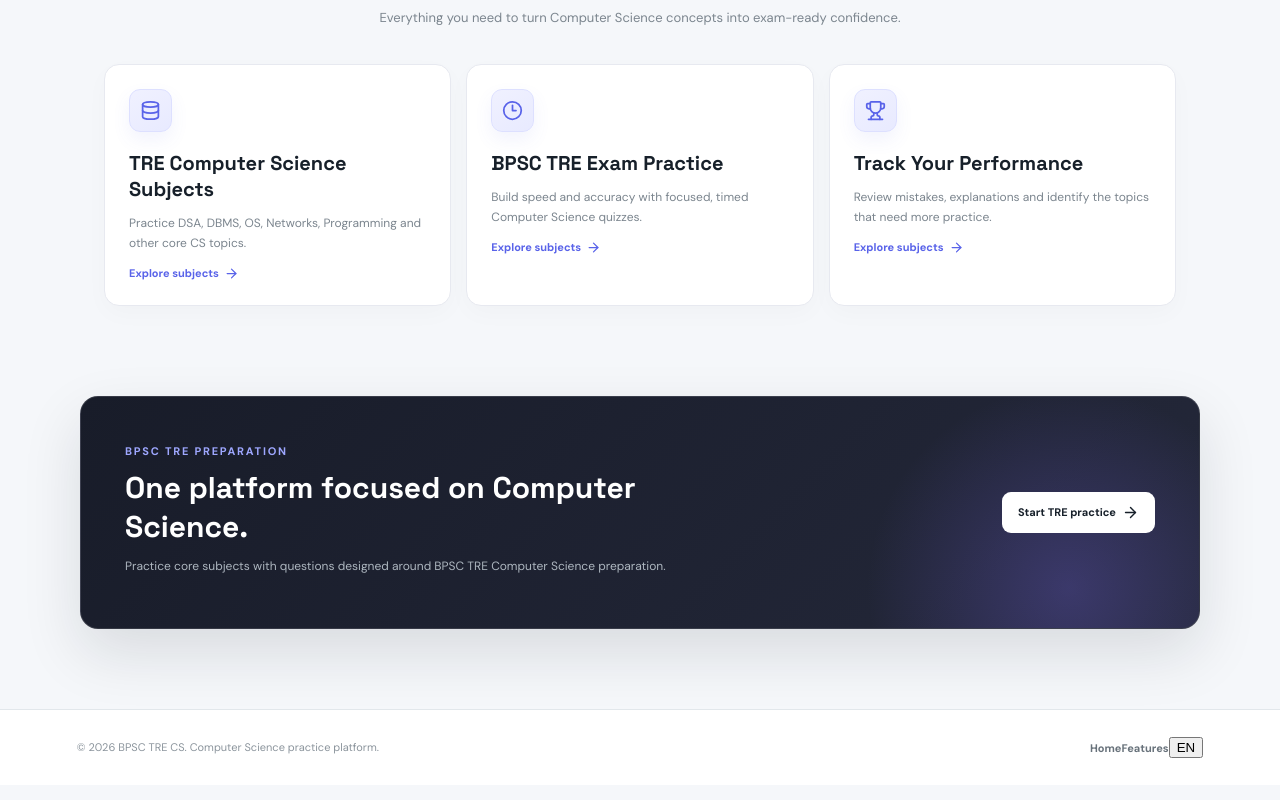
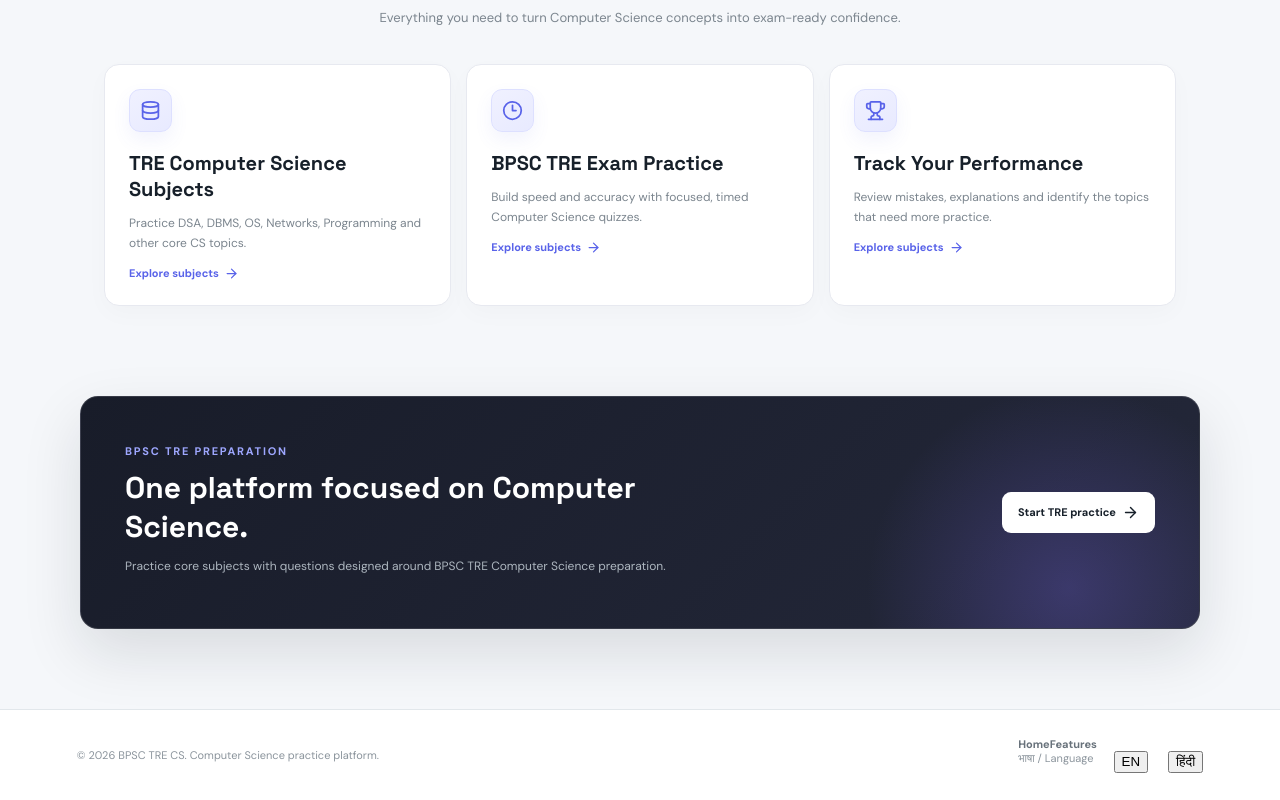
Before and after one commit to vickypatel88048/cs-quiz, a React (Vite) app: page / in a window 1280 px wide. Shown: the part 1032-1832 px from the top of the page. Built offline with nearby package versions, Linux system fonts and the light colour scheme.

Commit message:
Improve visible Hindi English language selector

```diff
--- a/src/i18n.jsx
+++ b/src/i18n.jsx
@@ -33,7 +33,12 @@ export function t(lang, value) {
 }
 
 export function LanguageToggle({ lang, onChange }) {
-  return <button type="button" className="language-toggle" onClick={() => onChange(lang === 'en' ? 'hi' : 'en')} aria-label="Change language">
-    {lang === 'en' ? 'हिंदी' : 'EN'}
-  </button>
+  const isHindi = lang === 'hi'
+  return (
+    <div className="language-switch" role="group" aria-label="Language selector">
+      <span className="language-label">भाषा / Language</span>
+      <button type="button" className={`language-option ${!isHindi ? 'active' : ''}`} onClick={() => onChange('en')} aria-pressed={!isHindi}>EN</button>
+      <button type="button" className={`language-option ${isHindi ? 'active' : ''}`} onClick={() => onChange('hi')} aria-pressed={isHindi}>हिंदी</button>
+    </div>
+  )
 }
```
